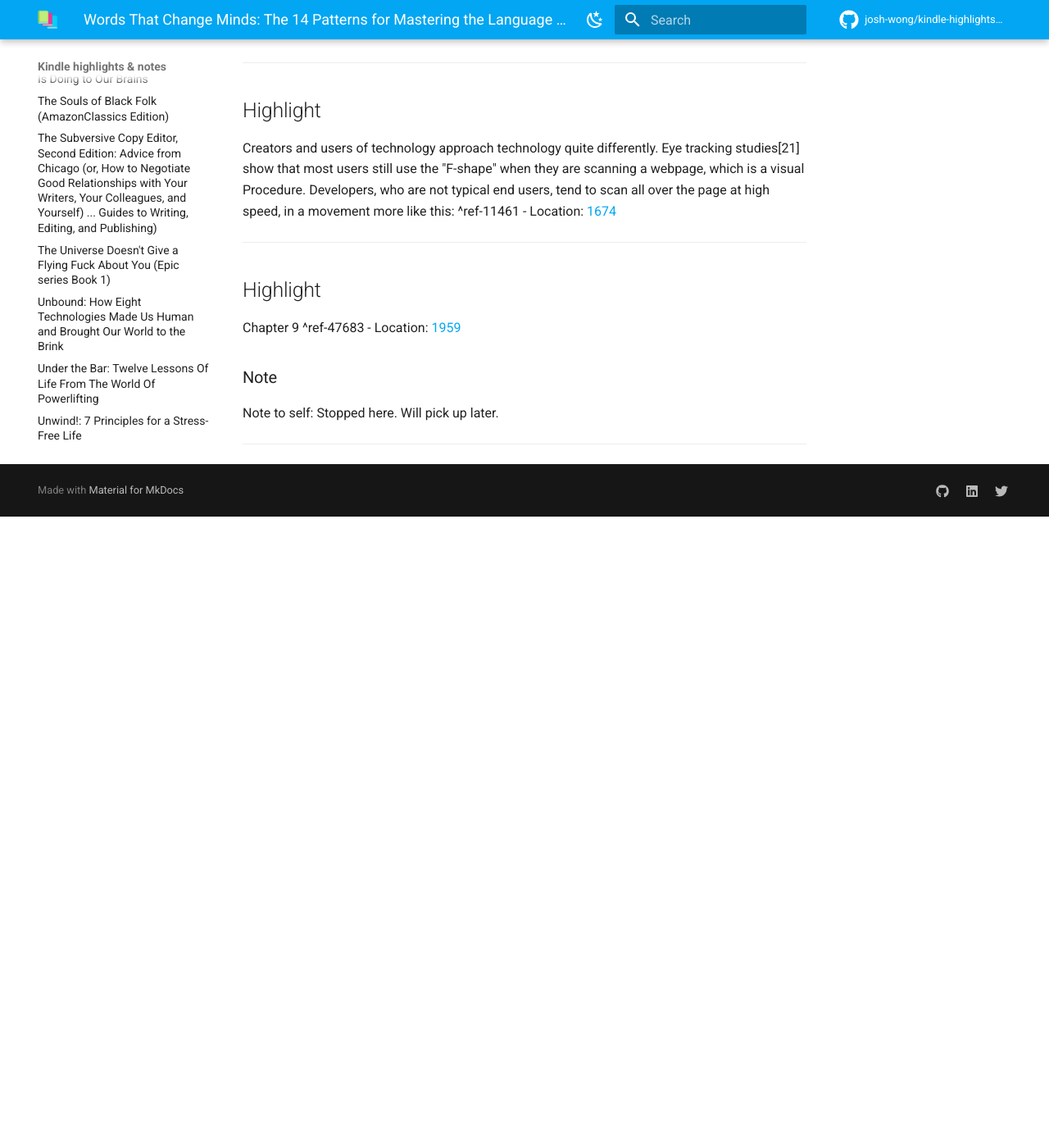
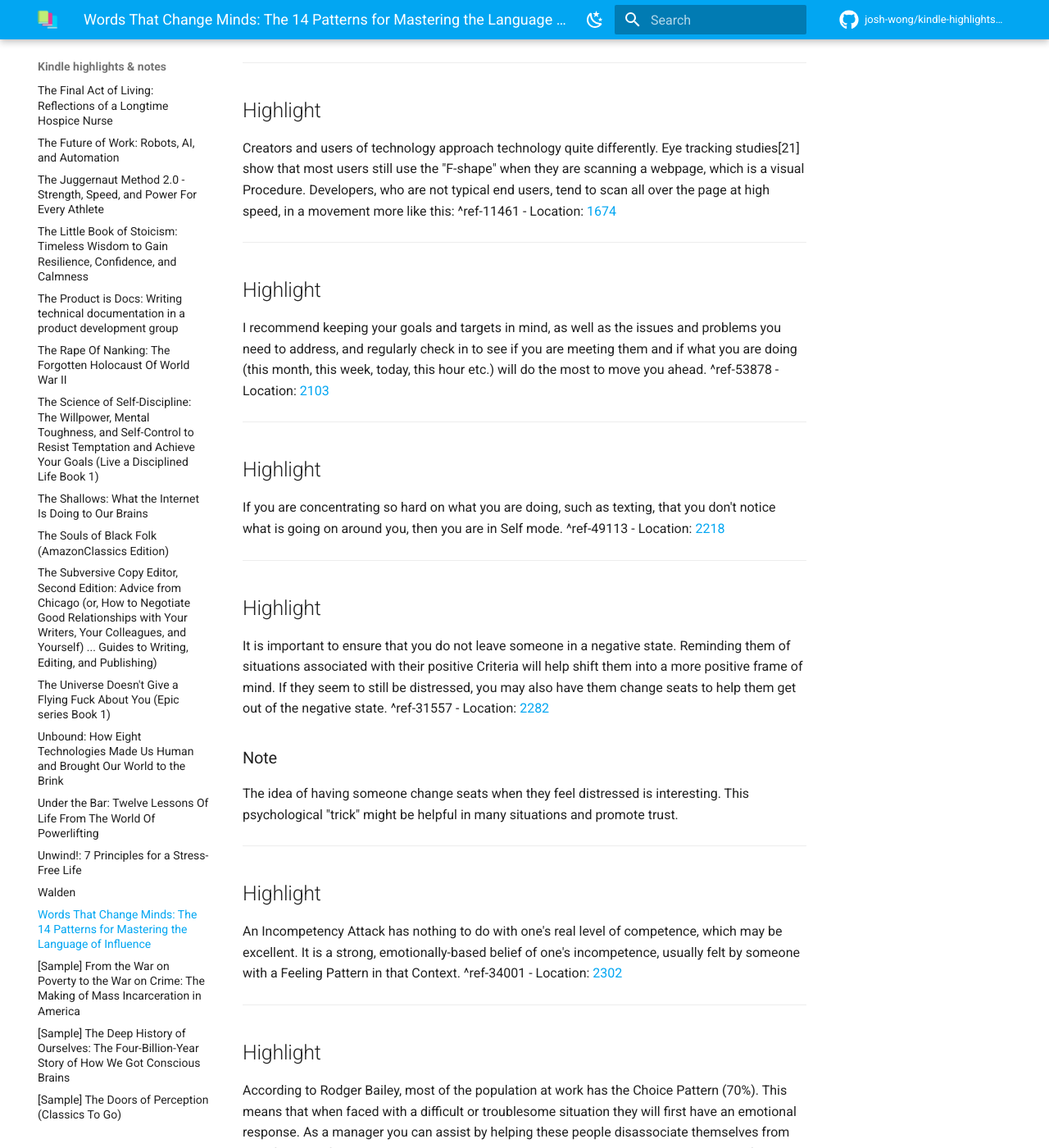
Before and after one commit to josh-wong/kindle-highlights-notes, an MkDocs documentation site: the page built from docs/Words That Change Minds.md, in a window 1280 px wide and 1400 px high, scrolled down 2558 px. Shown: the whole window at 82% size. Built offline with MkDocs 1.6.1 and Material for MkDocs 9.7.7, drawn with Linux system fonts in a browser that asks for light colours; comment, search, counter and statistics services are not loaded; before the commit the page ends 3188 px from its top, so only the background shows below that; some of the changed text lies outside the part shown.

Commit message:
Update highlights and notes

```diff
--- a/docs/Words That Change Minds.md
+++ b/docs/Words That Change Minds.md
@@ -94,10 +94,52 @@ Creators and users of technology approach technology quite differently. Eye trac
 ---
 ## Highlight
 
-Chapter 9 ^ref-47683
-- Location: [1959](kindle://book?action=open&asin=B07PVSR2J4&location=1959)
+I recommend keeping your goals and targets in mind, as well as the issues and problems you need to address, and regularly check in to see if you are meeting them and if what you are doing (this month, this week, today, this hour etc.) will do the most to move you ahead. ^ref-53878
+- Location: [2103](kindle://book?action=open&asin=B07PVSR2J4&location=2103)
+
+---
+## Highlight
+
+If you are concentrating so hard on what you are doing, such as texting, that you don't notice what is going on around you, then you are in Self mode. ^ref-49113
+- Location: [2218](kindle://book?action=open&asin=B07PVSR2J4&location=2218)
+
+---
+## Highlight
+
+It is important to ensure that you do not leave someone in a negative state. Reminding them of situations associated with their positive Criteria will help shift them into a more positive frame of mind. If they seem to still be distressed, you may also have them change seats to help them get out of the negative state. ^ref-31557
+- Location: [2282](kindle://book?action=open&asin=B07PVSR2J4&location=2282)
 
 ### Note
-Note to self: Stopped here. Will pick up later.
+The idea of having someone change seats when they feel distressed is interesting. This psychological "trick" might be helpful in many situations and promote trust.
 
 ---
+## Highlight
+
+An Incompetency Attack has nothing to do with one's real level of competence, which may be excellent. It is a strong, emotionally-based belief of one's incompetence, usually felt by someone with a Feeling Pattern in that Context. ^ref-34001
+- Location: [2302](kindle://book?action=open&asin=B07PVSR2J4&location=2302)
+
+---
+## Highlight
+
+According to Rodger Bailey, most of the population at work has the Choice Pattern (70%). This means that when faced with a difficult or troublesome situation they will first have an emotional response. As a manager you can assist by helping these people disassociate themselves from their feelings, if appropriate, by helping them change perspectives. There are a couple of ways to do this. You can distort time by asking them: "Can you imagine what we'll think about this situation two years from now?" You can have them see it from someone else's viewpoint: "I don't think our customers will care much about this." Or you can have them view the whole thing from the outside: "If you were a fly on the wall when this happened, what would you notice?" With Feeling people, you will probably have to practice your conflict resolution and mediation skills. To maintain their motivation, give them tasks that they can get passionate about. As they are working, watch for signs of distress and overload of tension. These people are the most likely to suffer from stress-related illnesses because they feel stressed more often than people with the other Patterns. Feeling people may overreact, particularly in tense or conflictual circumstances. It would be useful for them to learn how to dissociate or cool off. ^ref-38881
+- Location: [2332](kindle://book?action=open&asin=B07PVSR2J4&location=2332)
+
+### Note
+This is important to recognize because this is how I tend to feel, especially at work, when these situations arise.
+
+---
+## Highlight
+
+When faced with a highly intense reaction from an employee, create rapport by raising your tone to almost the same level as his while saying something positive or surprising: "I'm so upset about you being upset, that I am ready to tear my hair out!" Saying something like that will get their attention, so that you can then channel their energy toward a more productive path. ^ref-55178
+- Location: [2343](kindle://book?action=open&asin=B07PVSR2J4&location=2343)
+
+### Note
+I'm not sure raising your voice is necessary here, but empathizing and connecting/understanding is important.
+
+---
+## Highlight
+
+Chapter 21 ^ref-8557
+- Location: [3005](kindle://book?action=open&asin=B07PVSR2J4&location=3005)
+
+---
```
Also changed, not shown: other parts of docs/Words That Change Minds.md (+2 -2 lines).
